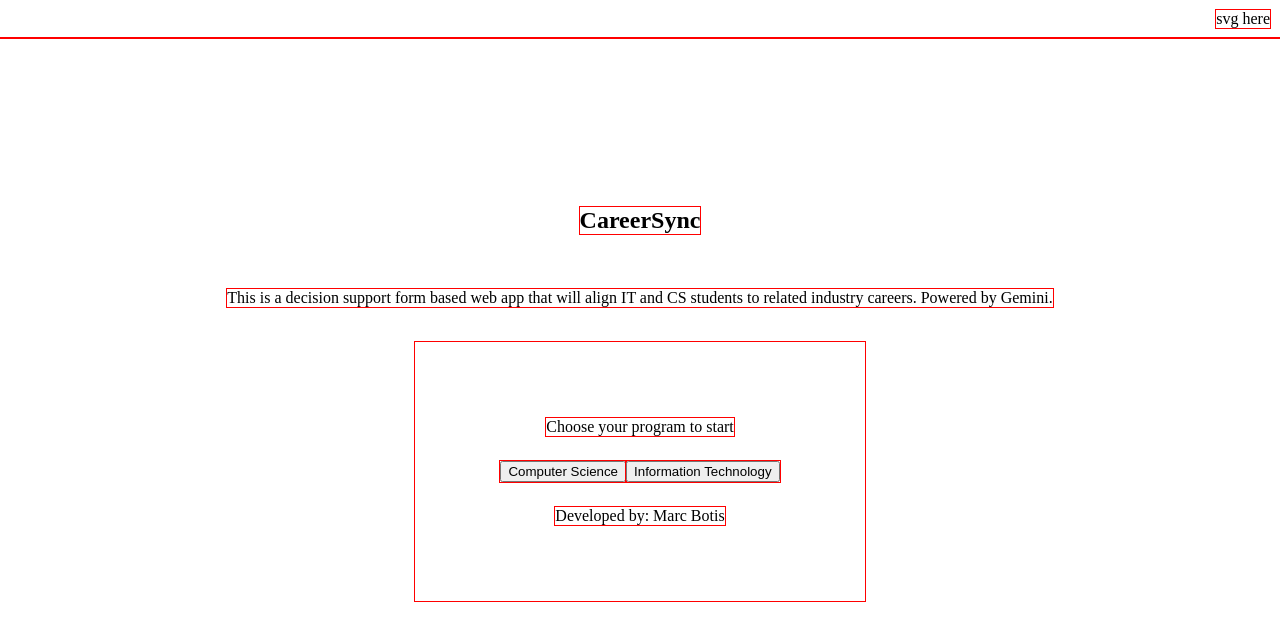
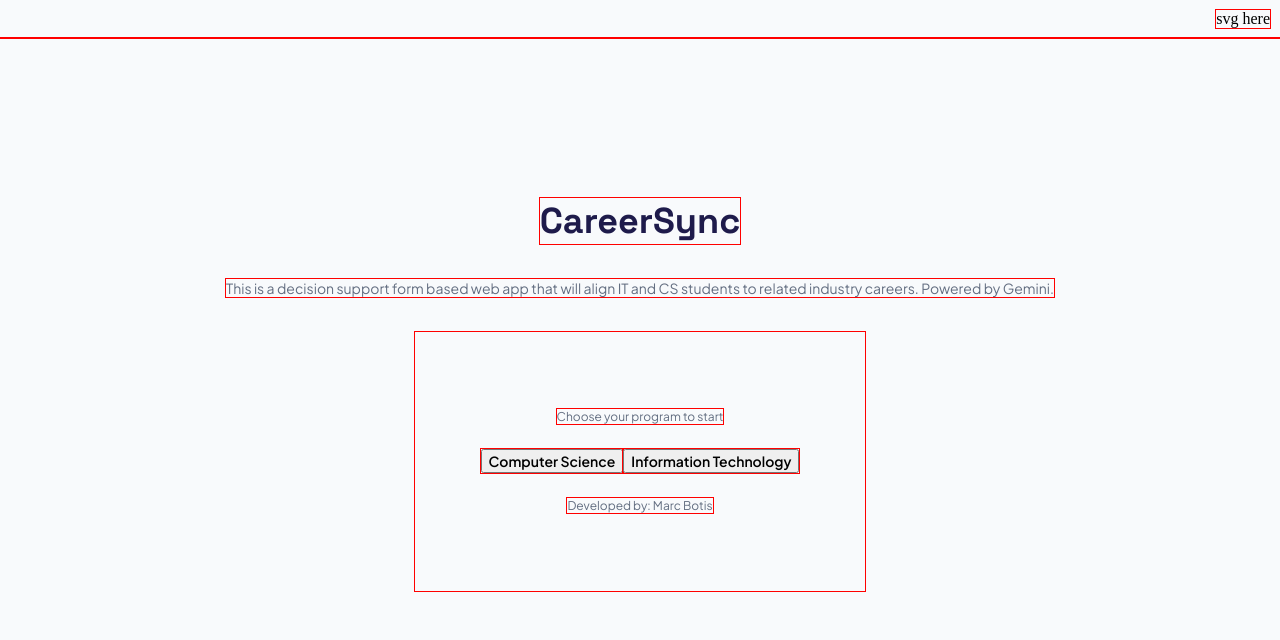
Before and after one commit to maki-sig/CareerSync, a Next.js app in the folder careersync/: page / in a window 1280 px wide. Shown: the top 640 px of the page. Built offline with nearby package versions, Linux system fonts and the light colour scheme.

Commit message:
Fonts css completion

```diff
--- a/careersync/app/layout.tsx
+++ b/careersync/app/layout.tsx
@@ -1,15 +1,16 @@
 import type { Metadata } from "next";
-import { Geist, Geist_Mono } from "next/font/google";
+import { Space_Grotesk, Plus_Jakarta_Sans } from "next/font/google";
 import "../app/styles/global.css"
 import "../app/styles/theme.css"
+import "../app/styles/fonts.css"
 
-const geistSans = Geist({
-  variable: "--font-geist-sans",
+const spaceGrotesk = Space_Grotesk({
+  variable: "--space-grotesk",
   subsets: ["latin"],
 });
 
-const geistMono = Geist_Mono({
-  variable: "--font-geist-mono",
+const plusJakarta = Plus_Jakarta_Sans({
+  variable: "--plus-jakarta",
   subsets: ["latin"],
 });
 
@@ -26,7 +27,7 @@
   return (
     <html lang="en">
       <body
-        className={`${geistSans.variable} ${geistMono.variable} antialiased`}
+        className={`${spaceGrotesk.variable} ${plusJakarta.variable} antialiased`}
       >
         {children}
       </body>
--- a/careersync/app/page.tsx
+++ b/careersync/app/page.tsx
@@ -7,17 +7,17 @@
         <span>svg here</span>
       </div>
       <section className="program-section">
-        <h1>CareerSync</h1>
-        <span>This  is a decision support form based web app that will align IT and CS students to related industry careers. Powered by Gemini.</span>
+        <h1 className="title-txt">CareerSync</h1>
+        <span className="option-txt">This  is a decision support form based web app that will align IT and CS students to related industry careers. Powered by Gemini.</span>
         {/* the card */}
         <div className="program-card">
-          <span>Choose your program to start</span>
+          <span className="caption-txt">Choose your program to start</span>
           {/* btn grp */}
           <div>
-            <button>Computer Science</button>
-            <button>Information Technology</button>
+            <button className="btn-txt">Computer Science</button>
+            <button className="btn-txt">Information Technology</button>
           </div>
-          <span>Developed by: Marc Botis</span>
+          <span className="caption-txt">Developed by: Marc Botis</span>
         </div>
       </section>
     </>
--- /dev/null
+++ b/careersync/app/styles/fonts.css
@@ -0,0 +1,46 @@
+.title-txt {
+    margin: 0;
+    color: var(--text-main);
+    font-family: var(--space-grotesk);
+    font-weight: 700;
+    font-size: 36px;
+}
+
+.category-txt {
+    margin: 0;
+    color: var(--text-main);
+    font-family: var(--space-grotesk);
+    font-weight: 500;
+    font-size: 24px;
+}
+
+.question-txt {
+    margin: 0;
+    color: var(--text-main);
+    font-family: var(--plus-jakarta);
+    font-weight: 600;
+    font-size: 18px;
+}
+
+.btn-txt {
+    margin: 0;
+    font-family: var(--plus-jakarta);
+    font-weight: 600;
+    font-size: 14px;
+}
+
+.option-txt {
+    margin: 0;
+    color: var(--text-sub);
+    font-family: var(--plus-jakarta);
+    font-weight: 400;
+    font-size: 14px;
+}
+
+.caption-txt {
+    margin: 0;
+    color: var(--text-sub);
+    font-family: var(--plus-jakarta);
+    font-weight: 400;
+    font-size: 12px;
+}
--- a/careersync/app/styles/page.css
+++ b/careersync/app/styles/page.css
@@ -1,3 +1,7 @@
+body {
+    background-color: #F8FAFC;
+}
+
 .program-toggle-div {
     /* layout */
     display: flex;
@@ -6,6 +10,7 @@
     align-items: center;
     padding: 10px;
 }
+
 .program-section {
     /* layout */
     display: flex;
```
